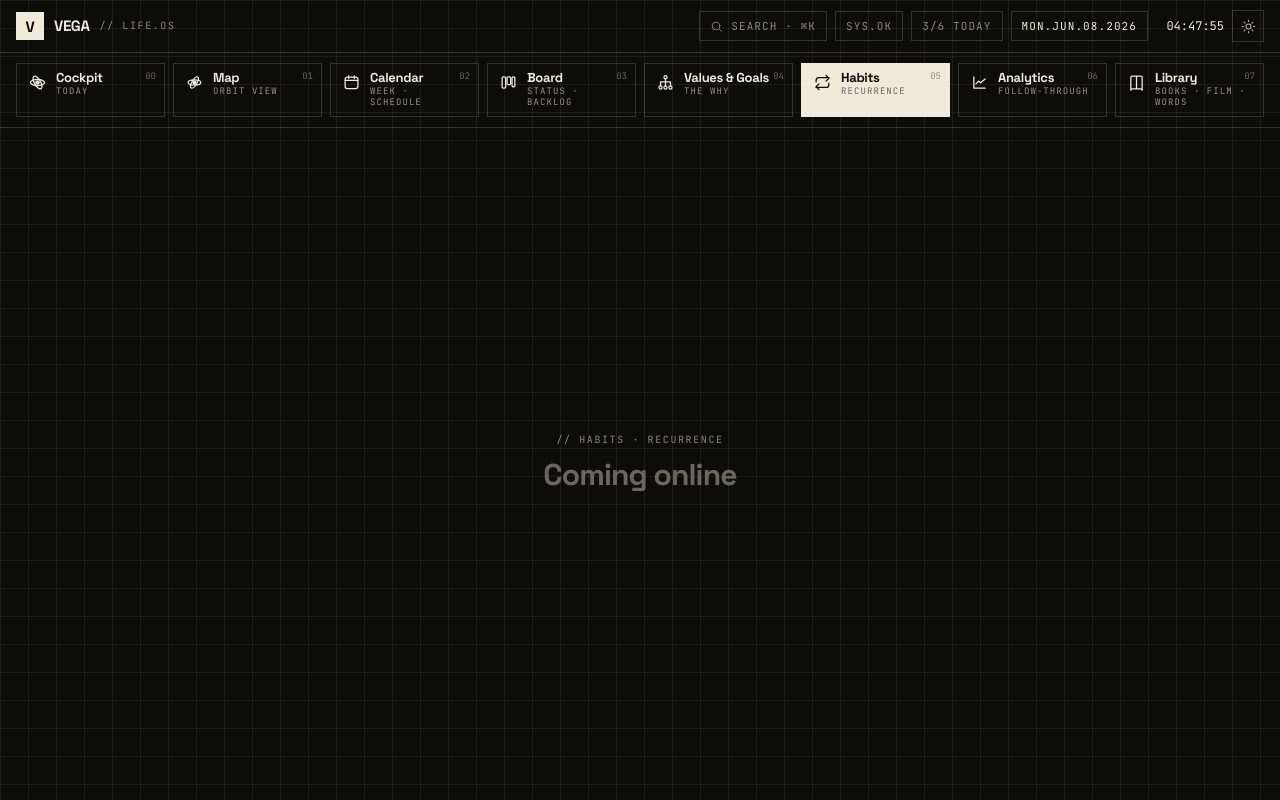
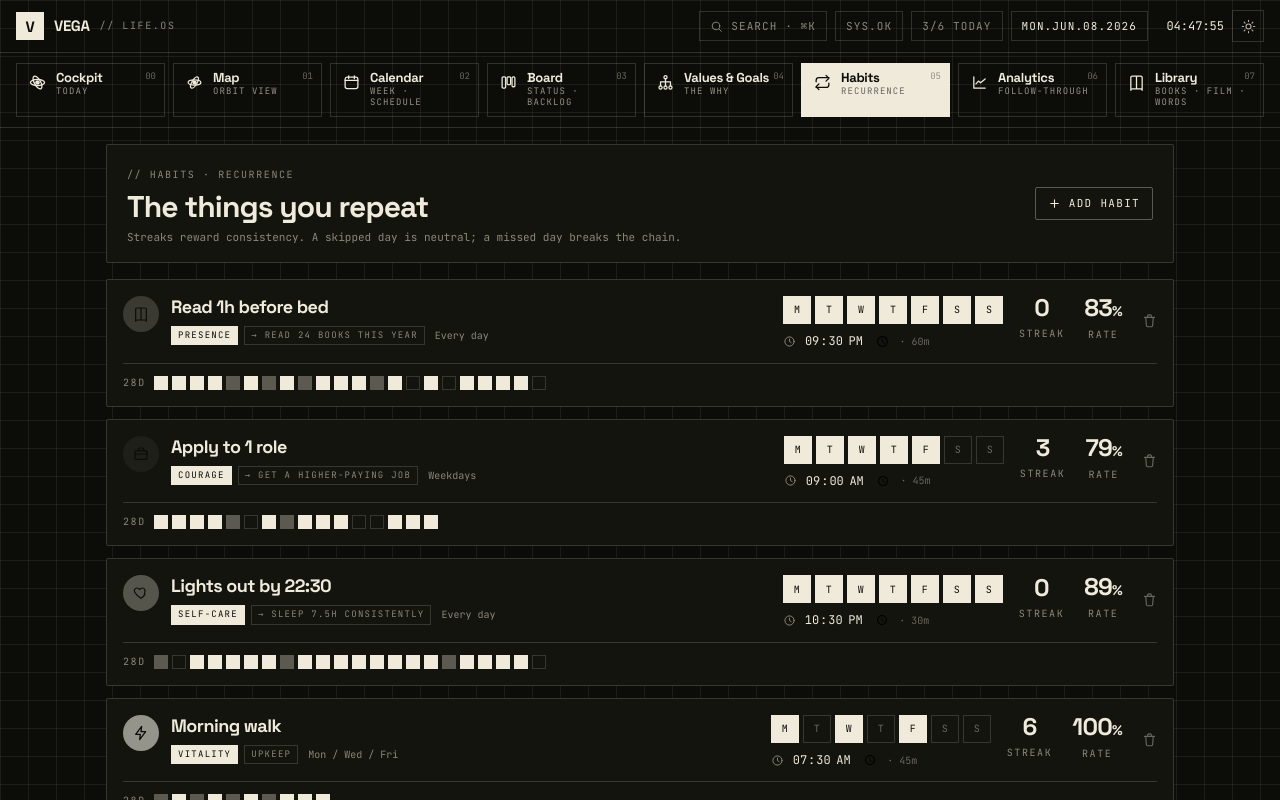
Before and after one commit to nima-karami/vega-life-os, a React (Vite) app: page /habits in a window 1280 px wide. Both pictures are taken after a click on the button "Toggle theme". Built offline with nearby package versions, Linux system fonts and the light colour scheme.

Commit message:
Habits: recurrence editor, day toggles, streak/rate, 28-day heatmap

```diff
--- a/src/app/router.tsx
+++ b/src/app/router.tsx
@@ -6,6 +6,7 @@ import { MapPage } from "@/features/map/MapPage";
 import { CalendarPage } from "@/features/calendar/CalendarPage";
 import { BoardPage } from "@/features/board/BoardPage";
 import { ValuesGoalsPage } from "@/features/valuesgoals/ValuesGoalsPage";
+import { HabitsPage } from "@/features/habits/HabitsPage";
 
 export const router = createBrowserRouter([
   {
@@ -17,7 +18,7 @@ export const router = createBrowserRouter([
       { path: "calendar", element: <CalendarPage /> },
       { path: "board", element: <BoardPage /> },
       { path: "values", element: <ValuesGoalsPage /> },
-      { path: "habits", element: <Placeholder title="habits · recurrence" /> },
+      { path: "habits", element: <HabitsPage /> },
       { path: "analytics", element: <Placeholder title="analytics" /> },
       { path: "library", element: <Placeholder title="library" /> },
       { path: "lab", element: <Placeholder title="lab · variants" /> },
--- /dev/null
+++ b/src/features/habits/HabitsPage.tsx
@@ -0,0 +1,140 @@
+import { useStore } from "@/core/store";
+import { cx, Panel, Label, Icon, Button, Tag } from "@/core/ui";
+import { habitStreak, habitRate, habitHistory } from "./selectors";
+
+const DAYS = ["M", "T", "W", "T", "F", "S", "S"];
+
+function recurrenceLabel(days: number[]): string {
+  const on = days.map((d, i) => (d ? i : -1)).filter((i) => i >= 0);
+  if (on.length === 7) return "Every day";
+  if (on.length === 0) return "Never";
+  if (on.join() === "0,1,2,3,4") return "Weekdays";
+  if (on.join() === "5,6") return "Weekends";
+  const names = ["Mon", "Tue", "Wed", "Thu", "Fri", "Sat", "Sun"];
+  return on.map((i) => names[i]).join(" / ");
+}
+
+export function HabitsPage() {
+  const habits = useStore((s) => s.habits);
+  const tasks = useStore((s) => s.tasks);
+  const values = useStore((s) => s.values);
+  const goals = useStore((s) => s.goals);
+  const addHabit = useStore((s) => s.addHabit);
+  const updateHabit = useStore((s) => s.updateHabit);
+  const removeHabit = useStore((s) => s.removeHabit);
+
+  return (
+    <div className="mx-auto max-w-[1100px] p-4">
+      <Panel className="mb-4 flex items-center px-5 py-4">
+        <div>
+          <Label>// habits · recurrence</Label>
+          <h1 className="display mt-1 text-3xl">The things you repeat</h1>
+          <p className="mono mt-1 text-[11px] text-stone">
+            Streaks reward consistency. A skipped day is neutral; a missed day breaks the chain.
+          </p>
+        </div>
+        <Button className="ml-auto" icon="plus" onClick={() => addHabit()}>Add habit</Button>
+      </Panel>
+
+      <div className="space-y-3">
+        {habits.map((h) => {
+          const value = values.find((v) => v.id === h.valueId);
+          const goal = goals.find((g) => g.id === h.goalId);
+          const streak = habitStreak(tasks, h.id);
+          const rate = habitRate(tasks, h.id);
+          const history = habitHistory(tasks, h.id, 28);
+          return (
+            <Panel key={h.id} className="p-4">
+              <div className="flex flex-wrap items-start gap-4">
+                {/* identity */}
+                <div className="flex min-w-[240px] flex-1 items-start gap-3">
+                  <span className="grid h-9 w-9 shrink-0 place-items-center rounded-full" style={{ background: value?.hue ?? "var(--color-mist)" }}>
+                    <Icon name={h.icon} size={16} className="text-paper" />
+                  </span>
+                  <div className="min-w-0 flex-1">
+                    <input
+                      value={h.name}
+                      onChange={(e) => updateHabit(h.id, { name: e.target.value })}
+                      className="display w-full bg-transparent text-lg leading-tight outline-none"
+                    />
+                    <div className="mt-1.5 flex flex-wrap items-center gap-1.5">
+                      {value && <Tag active>{value.name.toUpperCase()}</Tag>}
+                      {goal ? <Tag>→ {goal.name}</Tag> : <Tag>UPKEEP</Tag>}
+                      <span className="mono ml-1 text-[10px] text-stone">{recurrenceLabel(h.days)}</span>
+                    </div>
+                  </div>
+                </div>
+
+                {/* day toggles + time */}
+                <div className="flex flex-col gap-2">
+                  <div className="flex gap-1">
+                    {DAYS.map((d, i) => {
+                      const on = !!h.days[i];
+                      return (
+                        <button
+                          key={i}
+                          onClick={() => {
+                            const days = [...h.days];
+                            days[i] = on ? 0 : 1;
+                            updateHabit(h.id, { days, recurrence: recurrenceLabel(days) });
+                          }}
+                          className={cx("mono grid h-7 w-7 place-items-center border text-[10px]", on ? "border-ink bg-ink text-paper" : "border-[var(--color-line)] text-mist hover:border-ink")}
+                        >
+                          {d}
+                        </button>
+                      );
+                    })}
+                  </div>
+                  <div className="flex items-center gap-2">
+                    <Icon name="clock" size={13} className="text-stone" />
+                    <input
+                      type="time"
+                      value={h.time}
+                      onChange={(e) => updateHabit(h.id, { time: e.target.value })}
+                      className="mono bg-transparent text-[12px] outline-none"
+                    />
+                    <span className="mono text-[10px] text-mist">· {h.durationMin}m</span>
+                  </div>
+                </div>
+
+                {/* stats */}
+                <div className="flex items-center gap-5">
+                  <div className="text-center">
+                    <p className="display text-2xl leading-none">{streak}</p>
+                    <Label>streak</Label>
+                  </div>
+                  <div className="text-center">
+                    <p className="display text-2xl leading-none">{Math.round(rate * 100)}<span className="text-sm">%</span></p>
+                    <Label>rate</Label>
+                  </div>
+                  <button onClick={() => removeHabit(h.id)} aria-label="Delete habit" className="text-mist hover:text-signal">
+                    <Icon name="trash" size={15} />
+                  </button>
+                </div>
+              </div>
+
+              {/* heatmap */}
+              <div className="mt-3 flex items-center gap-2 border-t border-[var(--color-line)] pt-3">
+                <Label>28d</Label>
+                <div className="flex flex-1 flex-wrap gap-1">
+                  {history.map((v, i) => (
+                    <span
+                      key={i}
+                      title={v === 1 ? "done" : v === -1 ? "skipped" : "missed"}
+                      className="h-3.5 w-3.5"
+                      style={{
+                        background: v === 1 ? "var(--color-ink)" : v === -1 ? "var(--color-line-strong)" : "transparent",
+                        border: v === 0 ? "1px solid var(--color-line)" : "none",
+                      }}
+                    />
+                  ))}
+                  {!history.length && <span className="mono text-[10px] text-mist">no history yet</span>}
+                </div>
+              </div>
+            </Panel>
+          );
+        })}
+      </div>
+    </div>
+  );
+}
```
